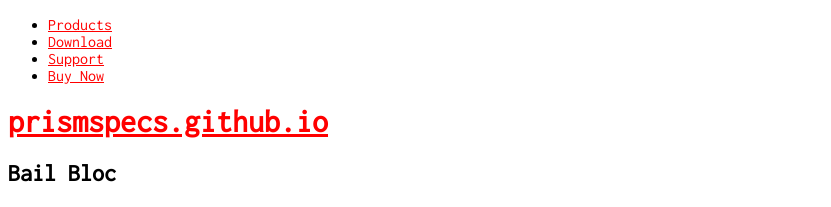
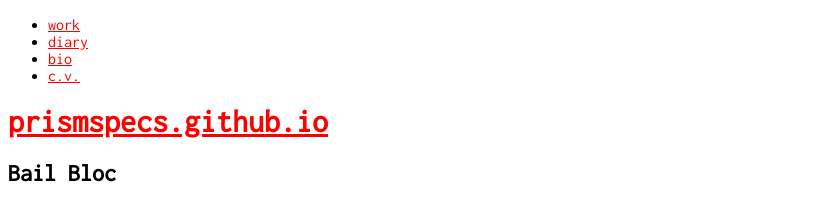
Before and after one commit to prismspecs/prismspecs.github.io, a Jekyll site: the page built from index.md, in a window 1280 px wide and 900 px high. Shown: the top 207 px of the window, without its empty margins (0-831 px from the left). Built offline with Jekyll 4.4.1, drawn with Linux system fonts in a browser that asks for light colours; our own code applies the rules of GitHub Pages for plain Markdown files; a script that is not in the unit is left out.

Commit message:
Updated default.html.

```diff
--- a/_layouts/default.html
+++ b/_layouts/default.html
@@ -1,5 +1,6 @@
 <!DOCTYPE html>
 <html lang="{{ site.lang | default: "en-US" }}">
+
 <head>
 	<meta charset="UTF-8">
 	<meta http-equiv="X-UA-Compatible" content="IE=edge">
@@ -12,14 +13,15 @@
     <script src="https://cdnjs.cloudflare.com/ajax/libs/html5shiv/3.7.3/html5shiv.min.js"></script>
     <![endif]-->
 </head>
+
 <body>
 	<div class="wrapper">
 		<nav class="horizontal-menu">
 			<ul>
-        <li><a href="#">Products</a></li>
-        <li><a href="#">Download</a></li>
-        <li><a href="#">Support</a></li>
-        <li><a href="#">Buy Now</a></li>
+				<li><a href="#">work</a></li>
+				<li><a href="#">diary</a></li>
+				<li><a href="#">bio</a></li>
+				<li><a href="#">c.v.</a></li>
 			</ul>
 		</nav>
 		<header>
```
Also changed, not shown: other parts of _layouts/default.html (+12 -4 lines). Lines whose indentation alone changed are shown as unchanged.
